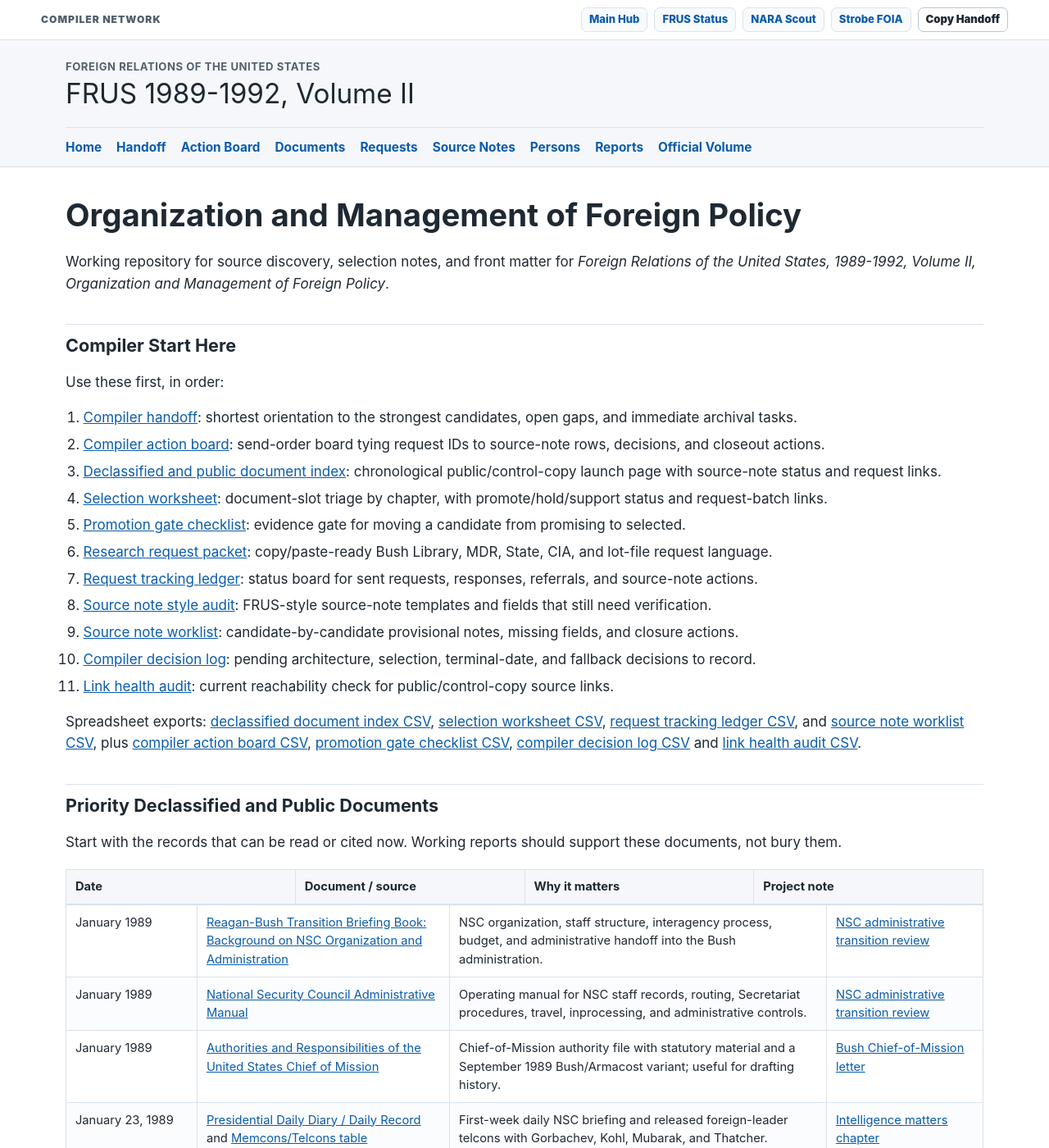
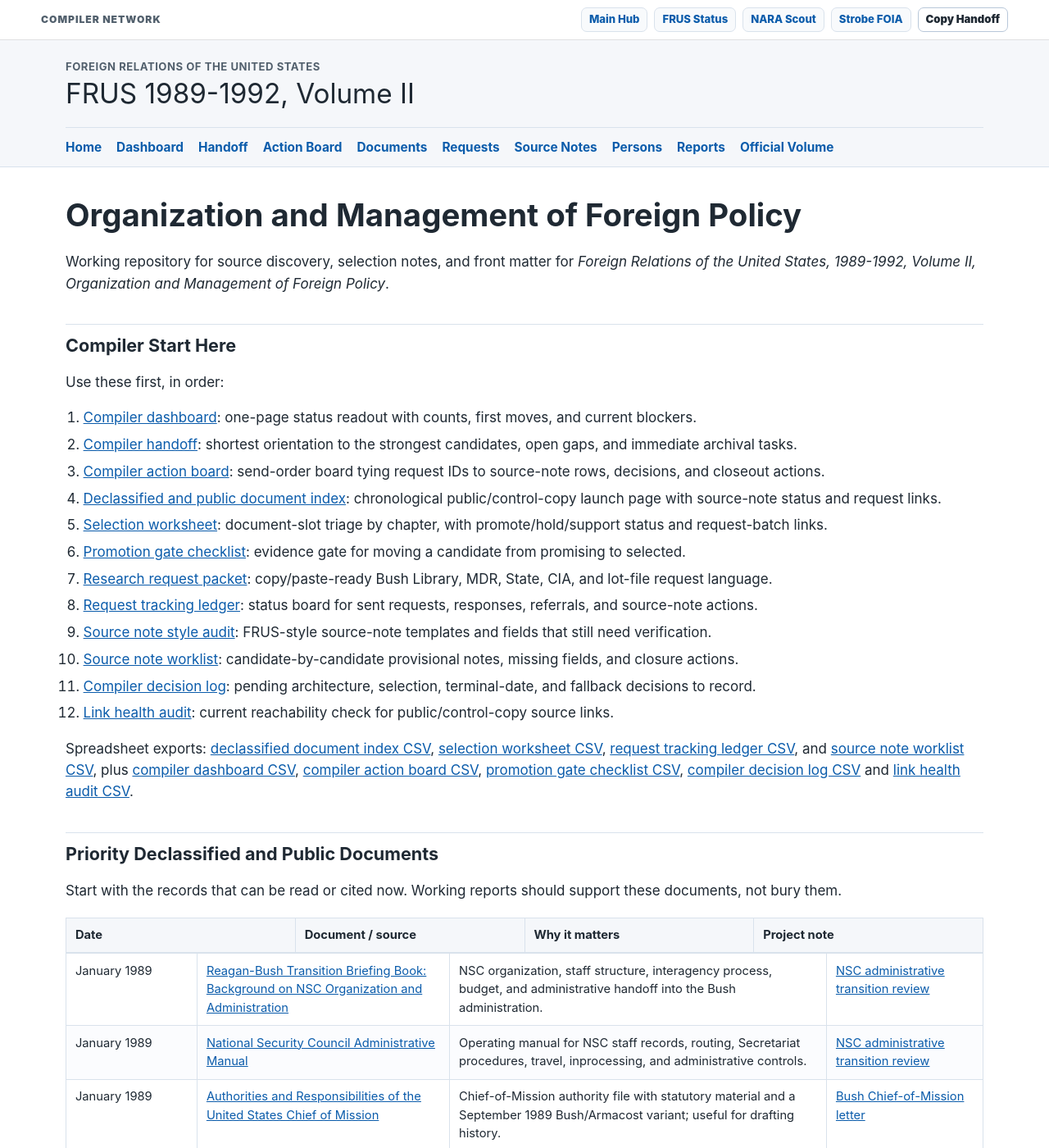
Before and after one commit to therealjameswilson/org-man-89-92, a Jekyll site: the page built from index.md, in a window 1280 px wide and 1400 px high. Shown: the whole window at 82% size. Built offline with Jekyll 4.4.1, drawn with Linux system fonts in a browser that asks for light colours; some of the changed text lies outside the part shown.

Commit message:
Add compiler status dashboard

```diff
--- a/_layouts/default.html
+++ b/_layouts/default.html
@@ -274,6 +274,7 @@
       </div>
       <nav class="wrap" aria-label="Primary navigation">
         <a href="{{ '/' | relative_url }}">Home</a>
+        <a href="{{ '/reports/compiler-dashboard.html' | relative_url }}">Dashboard</a>
         <a href="{{ '/reports/compiler-handoff.html' | relative_url }}">Handoff</a>
         <a href="{{ '/reports/compiler-action-board.html' | relative_url }}">Action Board</a>
         <a href="{{ '/reports/declassified-document-index.html' | relative_url }}">Documents</a>
--- a/index.md
+++ b/index.md
@@ -13,22 +13,24 @@ Management of Foreign Policy*.
 
 Use these first, in order:
 
-1. [Compiler handoff](reports/compiler-handoff.html): shortest orientation to the strongest candidates, open gaps, and immediate archival tasks.
-2. [Compiler action board](reports/compiler-action-board.html): send-order board tying request IDs to source-note rows, decisions, and closeout actions.
-3. [Declassified and public document index](reports/declassified-document-index.html): chronological public/control-copy launch page with source-note status and request links.
-4. [Selection worksheet](reports/selection-worksheet.html): document-slot triage by chapter, with promote/hold/support status and request-batch links.
-5. [Promotion gate checklist](reports/promotion-gate-checklist.html): evidence gate for moving a candidate from promising to selected.
-6. [Research request packet](reports/research-request-packet.html): copy/paste-ready Bush Library, MDR, State, CIA, and lot-file request language.
-7. [Request tracking ledger](reports/request-tracking-ledger.html): status board for sent requests, responses, referrals, and source-note actions.
-8. [Source note style audit](reports/source-note-style-audit.html): FRUS-style source-note templates and fields that still need verification.
-9. [Source note worklist](reports/source-note-worklist.html): candidate-by-candidate provisional notes, missing fields, and closure actions.
-10. [Compiler decision log](reports/compiler-decision-log.html): pending architecture, selection, terminal-date, and fallback decisions to record.
-11. [Link health audit](reports/link-health-audit.html): current reachability check for public/control-copy source links.
+1. [Compiler dashboard](reports/compiler-dashboard.html): one-page status readout with counts, first moves, and current blockers.
+2. [Compiler handoff](reports/compiler-handoff.html): shortest orientation to the strongest candidates, open gaps, and immediate archival tasks.
+3. [Compiler action board](reports/compiler-action-board.html): send-order board tying request IDs to source-note rows, decisions, and closeout actions.
+4. [Declassified and public document index](reports/declassified-document-index.html): chronological public/control-copy launch page with source-note status and request links.
+5. [Selection worksheet](reports/selection-worksheet.html): document-slot triage by chapter, with promote/hold/support status and request-batch links.
+6. [Promotion gate checklist](reports/promotion-gate-checklist.html): evidence gate for moving a candidate from promising to selected.
+7. [Research request packet](reports/research-request-packet.html): copy/paste-ready Bush Library, MDR, State, CIA, and lot-file request language.
+8. [Request tracking ledger](reports/request-tracking-ledger.html): status board for sent requests, responses, referrals, and source-note actions.
+9. [Source note style audit](reports/source-note-style-audit.html): FRUS-style source-note templates and fields that still need verification.
+10. [Source note worklist](reports/source-note-worklist.html): candidate-by-candidate provisional notes, missing fields, and closure actions.
+11. [Compiler decision log](reports/compiler-decision-log.html): pending architecture, selection, terminal-date, and fallback decisions to record.
+12. [Link health audit](reports/link-health-audit.html): current reachability check for public/control-copy source links.
 
 Spreadsheet exports: [declassified document index CSV](reports/declassified-document-index.csv),
 [selection worksheet CSV](reports/selection-worksheet.csv),
 [request tracking ledger CSV](reports/request-tracking-ledger.csv), and
 [source note worklist CSV](reports/source-note-worklist.csv), plus
+[compiler dashboard CSV](reports/compiler-dashboard.csv),
 [compiler action board CSV](reports/compiler-action-board.csv),
 [promotion gate checklist CSV](reports/promotion-gate-checklist.csv),
 [compiler decision log CSV](reports/compiler-decision-log.csv) and
@@ -64,6 +66,7 @@ support these documents, not bury them.
 ## Highest-Value Working Reports
 
 - [Intelligence matters chapter](reports/intelligence-matters-chapter.html)
+- [Compiler dashboard](reports/compiler-dashboard.html)
 - [Compiler handoff](reports/compiler-handoff.html)
 - [Compiler action board](reports/compiler-action-board.html)
 - [Declassified and public document index](reports/declassified-document-index.html)
@@ -91,6 +94,7 @@ support these documents, not bury them.
 - [Cross-source volume candidates](reports/cross-source-volume-ii-candidates.html)
 - [Bush Chief-of-Mission letter](reports/bush-chief-of-mission-letter.html)
 - [Intelligence matters chapter](reports/intelligence-matters-chapter.html)
+- [Compiler dashboard](reports/compiler-dashboard.html)
 - [Compiler handoff](reports/compiler-handoff.html)
 - [Compiler action board](reports/compiler-action-board.html)
 - [Declassified and public document index](reports/declassified-document-index.html)
```
Also changed, not shown: reports/compiler-action-board.md (+3 -0 lines), reports/compiler-dashboard.csv (added, +8 -0 lines), reports/compiler-dashboard.md (added, +56 -0 lines), reports/compiler-handoff.md (+3 -0 lines), reports/index.md (+2 -0 lines), reports/public-site-gap-check.md (+3 -3 lines), README.md.
